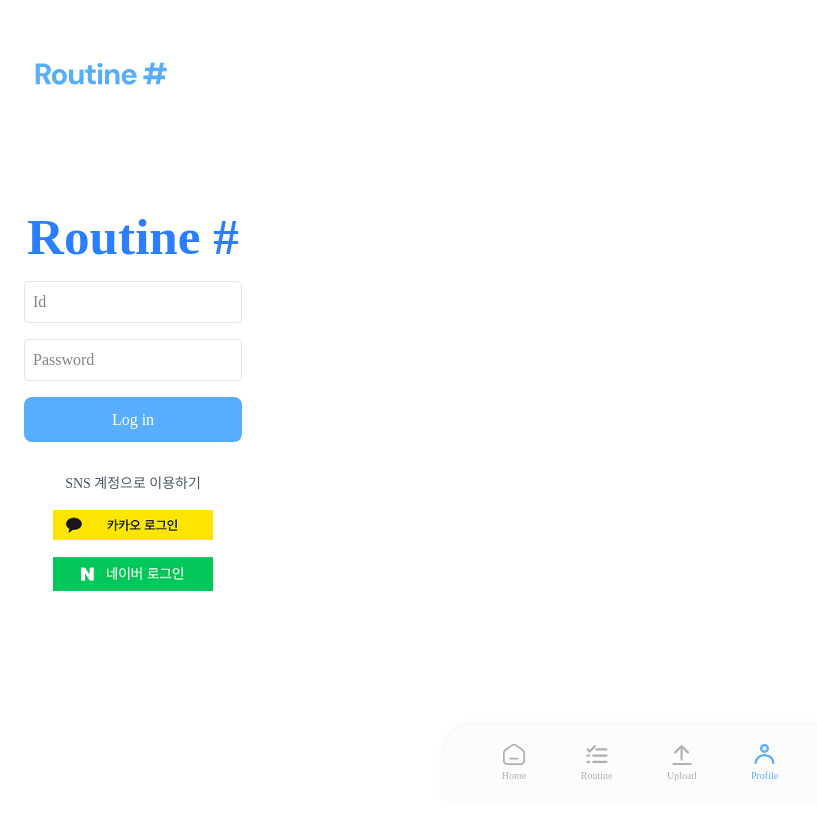
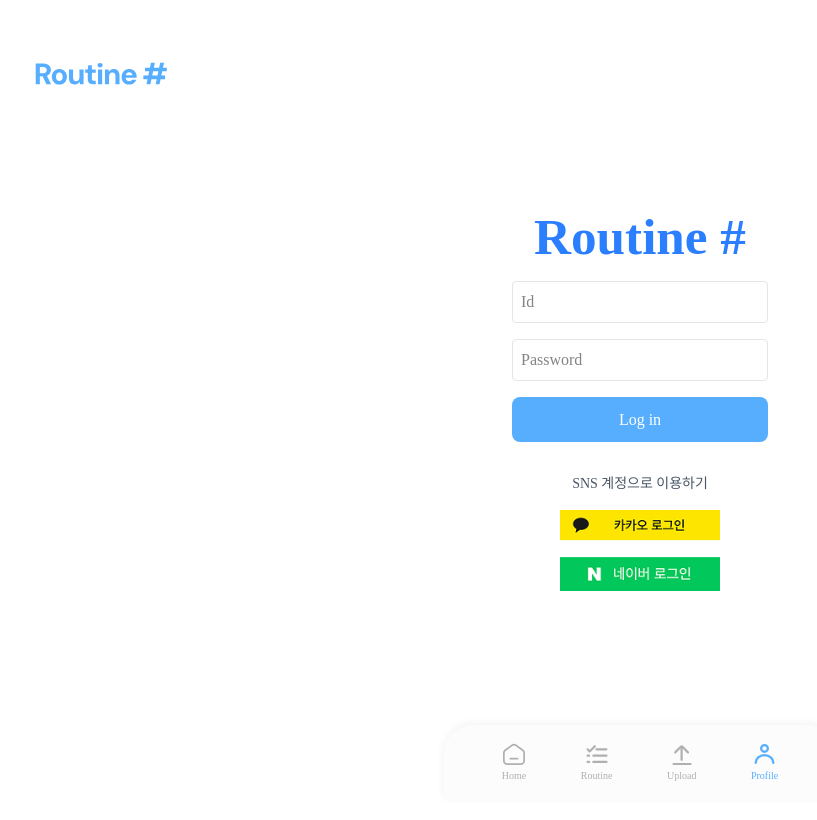
Before and after one commit to yS2h/routine-shop, a React (Vite) app in the folder frontend/: page /profile in a window 1280 px wide. Shown: the top 820 px of the page, without its empty margins (0-817 px from the left). Built offline with nearby package versions, Linux system fonts and the light colour scheme.

Commit message:
v1.0.1 중앙정렬 충돌 수정

```diff
--- a/frontend/src/index.css
+++ b/frontend/src/index.css
@@ -66,11 +66,9 @@
 
 body {
   margin: 0;
-  display: flex;
-  place-items: center;
   min-width: 320px;
   min-height: 100vh;
-}
+} /* 중앙정렬 충돌로 인하여 display, place-items 삭제 */
 
 h1 {
   font-size: 3.2em;
--- a/frontend/src/pages/Login/index.tsx
+++ b/frontend/src/pages/Login/index.tsx
@@ -1,27 +1,26 @@
-import { useEffect, useState } from "react";
-
 // Move Login component here
-function Login() {
+export default function Login() {
     return (
-    <div className="min-h-screen flex flex-col justify-center items-center px-6 space-y-4 bg-white">
+        <div className="min-h-screen flex justify-center items-center bg-white">
+            <div className="flex flex-col items-center px-6 space-y-4">
                 <h1 className="text-3xl font-bold text-blue-500">Routine #</h1>
 
                 <input
                     type="text"
                     placeholder="Id"
-        className="w-full max-w-xs border rounded p-2"
+                    className="w-64 border rounded p-2"
                 />
                 <input
                     type="password"
                     placeholder="Password"
-        className="w-full max-w-xs border rounded p-2"
+                    className="w-64 border rounded p-2"
                 />
                 <button
                     onClick={() => {
                         localStorage.setItem("isLoggedIn", "true");
                         window.location.reload();
                     }}
-        className="w-full max-w-xs bg-[#57aeff] text-white py-2 rounded"
+                    className="w-64 bg-[#57aeff] text-white py-2 rounded"
                 >
                     Log in
                 </button>
@@ -30,24 +29,6 @@
                 <img src="/images/kakao.png" alt="kakao login" className="w-40" />
                 <img src="/images/naver.png" alt="naver login" className="w-40" />
             </div>
-  );
-}
-
-export default function Profile() {
-  const [isLoggedIn, setIsLoggedIn] = useState(false);
-
-  useEffect(() => {
-    const loggedIn = localStorage.getItem("isLoggedIn") === "true";
-    setIsLoggedIn(loggedIn);
-  }, []);
-
-  if (!isLoggedIn) {
-    return <Login />;
-  }
-
-  return (
-    <div className="flex justify-center items-center min-h-screen">
-      <h1 className="text-xl font-bold">프로필 화면입니다</h1>
         </div>
     );
 }
--- a/frontend/src/pages/Profile/index.tsx
+++ b/frontend/src/pages/Profile/index.tsx
@@ -1,7 +1,5 @@
-import { useEffect, useState } from "react";
-import Login from "@/pages/Login"; // 로그인 화면 컴포넌트
-import MyProfile from "./MyProfile"; // 기존의 프로필 화면
-
+import { useEffect, useState } from 'react'
+import Login from "../Login/index";
 export default function Profile() {
   const [isLoggedIn, setIsLoggedIn] = useState(false);
 
@@ -10,5 +8,22 @@
     setIsLoggedIn(loggedIn);
   }, []);
 
-  return isLoggedIn ? <MyProfile /> : <Login />;
+  if (!isLoggedIn) {
+    return <Login/>;
+  }
+
+  return (
+    <div className="flex flex-col justify-center items-center min-h-screen px-4">
+      <h1 className="text-2xl font-bold mb-4">내 프로필 화면입니다</h1>
+      <button
+        onClick={() => {
+          localStorage.removeItem("isLoggedIn");
+          window.location.reload();
+        }}
+        className="px-6 py-2 bg-red-500 text-white rounded hover:bg-red-600 transition"
+      >
+        로그아웃
+      </button>
+    </div>
+  );
 }
--- a/frontend/tsconfig.app.json
+++ b/frontend/tsconfig.app.json
@@ -6,13 +6,14 @@
     "lib": ["ES2022", "DOM", "DOM.Iterable"],
     "module": "ESNext",
     "skipLibCheck": true,
+    "composite": true,
 
     /* Bundler mode */
     "moduleResolution": "bundler",
     "allowImportingTsExtensions": true,
     "verbatimModuleSyntax": true,
     "moduleDetection": "force",
-    "noEmit": true,
+    "noEmit": false,
     "jsx": "react-jsx",
 
     /* Linting */
--- a/frontend/tsconfig.node.json
+++ b/frontend/tsconfig.node.json
@@ -5,13 +5,14 @@
     "lib": ["ES2023"],
     "module": "ESNext",
     "skipLibCheck": true,
+    "composite": true,
 
     /* Bundler mode */
     "moduleResolution": "bundler",
     "allowImportingTsExtensions": true,
     "verbatimModuleSyntax": true,
     "moduleDetection": "force",
-    "noEmit": true,
+    "noEmit": false,
 
     /* Linting */
     "strict": true,
```
Lines whose indentation alone changed are shown as unchanged.
